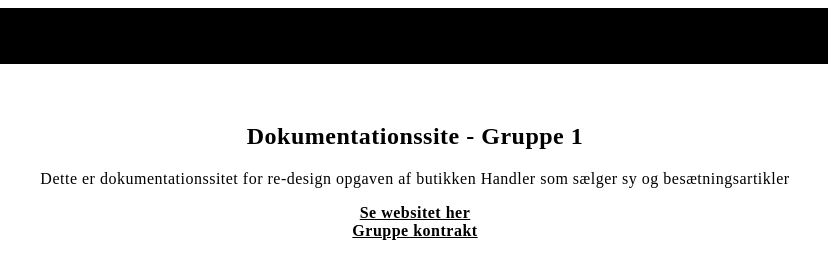
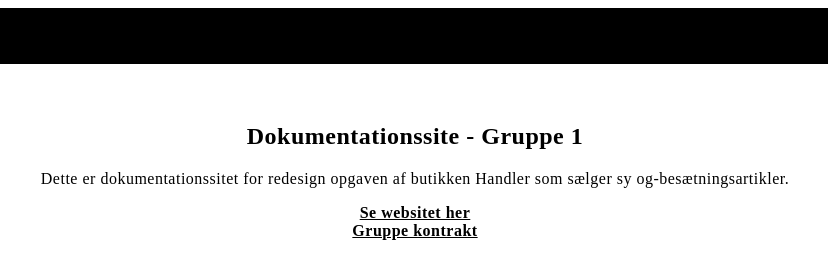
Before and after one commit to rebe2167/dokumentationsSite, a plain HTML site: page index.html in a window 1280 px wide. Shown: the top 260 px of the page, 225-1053 px from the left. Drawn offline with Linux system fonts and the light colour scheme; a web font is replaced by a local one.

Commit message:
småting

```diff
--- a/index.html
+++ b/index.html
@@ -66,7 +66,7 @@
 
 
         <p>
-            Dette er dokumentationssitet for re-design opgaven af butikken Handler som sælger sy og besætningsartikler
+            Dette er dokumentationssitet for redesign opgaven af butikken Handler som sælger sy og-besætningsartikler.
 
         </p>
 
```
